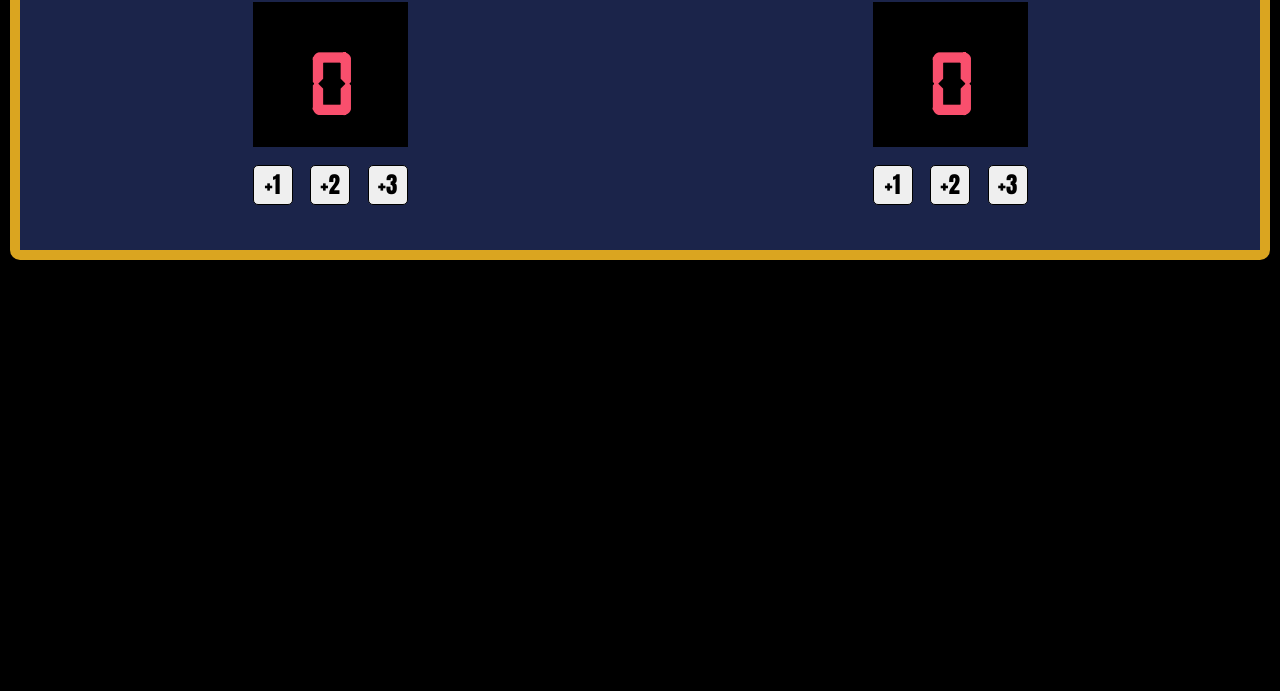
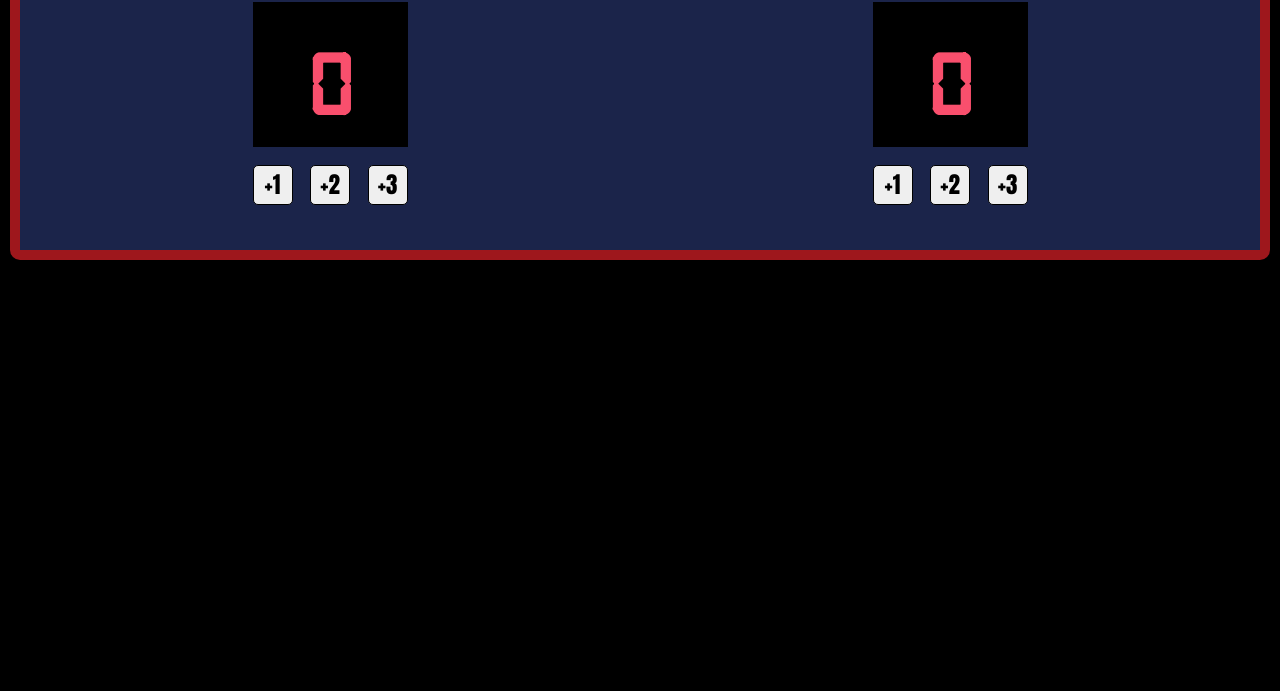
Before and after one commit to OvernightSolo/basketball-scoreboard, a plain HTML site: page index.html in a window 1280 px wide. Shown: the part 109-800 px from the top of the page. Drawn offline with nearby package versions, Linux system fonts and the light colour scheme.

Commit message:
changed border to red

```diff
--- a/index.css
+++ b/index.css
@@ -8,7 +8,7 @@ body {
   justify-content: space-around;
   background-color: #1b244a;
   padding-bottom: 40px;
-  border: 10px solid goldenrod;
+  border: 10px solid rgb(158, 23, 28);
   border-radius: 10px;
   margin: 10px;
 }
```
